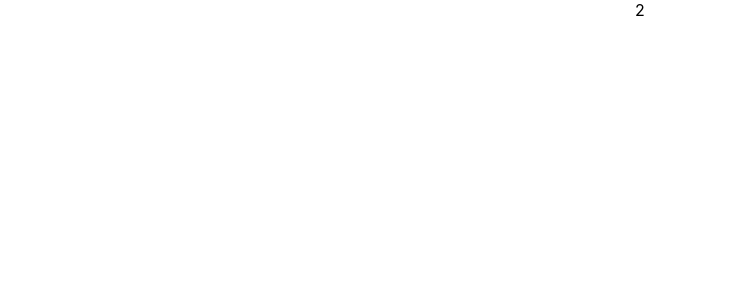
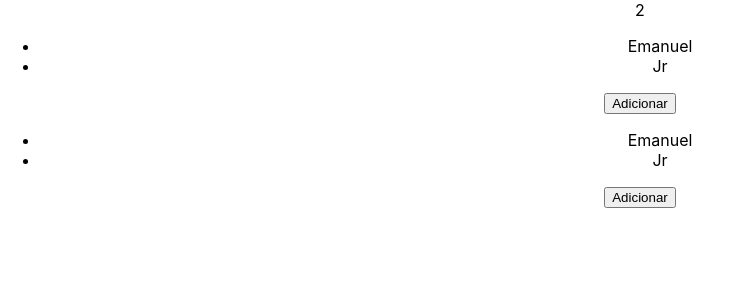
Before and after one commit to emanueltobias/etnews, a React (Create React App) app in the folder etnews-ui/: page / in a window 1280 px wide. Shown: the top 300 px of the page, without its empty margins (0-732 px from the left). Built offline with nearby package versions, Linux system fonts and the light colour scheme.

Commit message:
Estado local dos hooks

```diff
--- a/etnews-ui/src/App.tsx
+++ b/etnews-ui/src/App.tsx
@@ -1,4 +1,5 @@
 import './App.css';
+import PeopleList from './components/PeopleList';
 import useCounter from './hooks/useCounter';
 
 function App() {
@@ -6,6 +7,8 @@
   return (
     <div className="App">
       { number }
+      <PeopleList />
+      <PeopleList />
     </div>
   );
 }
--- /dev/null
+++ b/etnews-ui/src/components/PeopleList.tsx
@@ -0,0 +1,14 @@
+import usePeople from "../hooks/usePeople"
+
+export default function PeopleList() {
+    const { people, addPerson } = usePeople();
+
+    return <>
+        <ul>
+            {people.map(person => <li key={person}>{person}</li>)}
+        </ul>
+        <button onClick={() => addPerson('José')}>
+            Adicionar
+        </button>
+    </>
+}
--- a/etnews-ui/src/hooks/useCounter.ts
+++ b/etnews-ui/src/hooks/useCounter.ts
@@ -1,5 +1,6 @@
 import { useEffect } from 'react';
 import { useState } from 'react';
+
 export default function useCounter() {
     const [number, setNumber] = useState(1)
 
--- /dev/null
+++ b/etnews-ui/src/hooks/usePeople.ts
@@ -0,0 +1,14 @@
+import { useState } from 'react';
+
+export default function usePeople() {
+    const [people, setPeople] = useState(['Emanuel', 'Jr'])
+
+    function addPerson(name: string) {
+        setPeople([...people, name])
+    }
+
+    return {
+        people,
+        addPerson
+    }
+}
```
